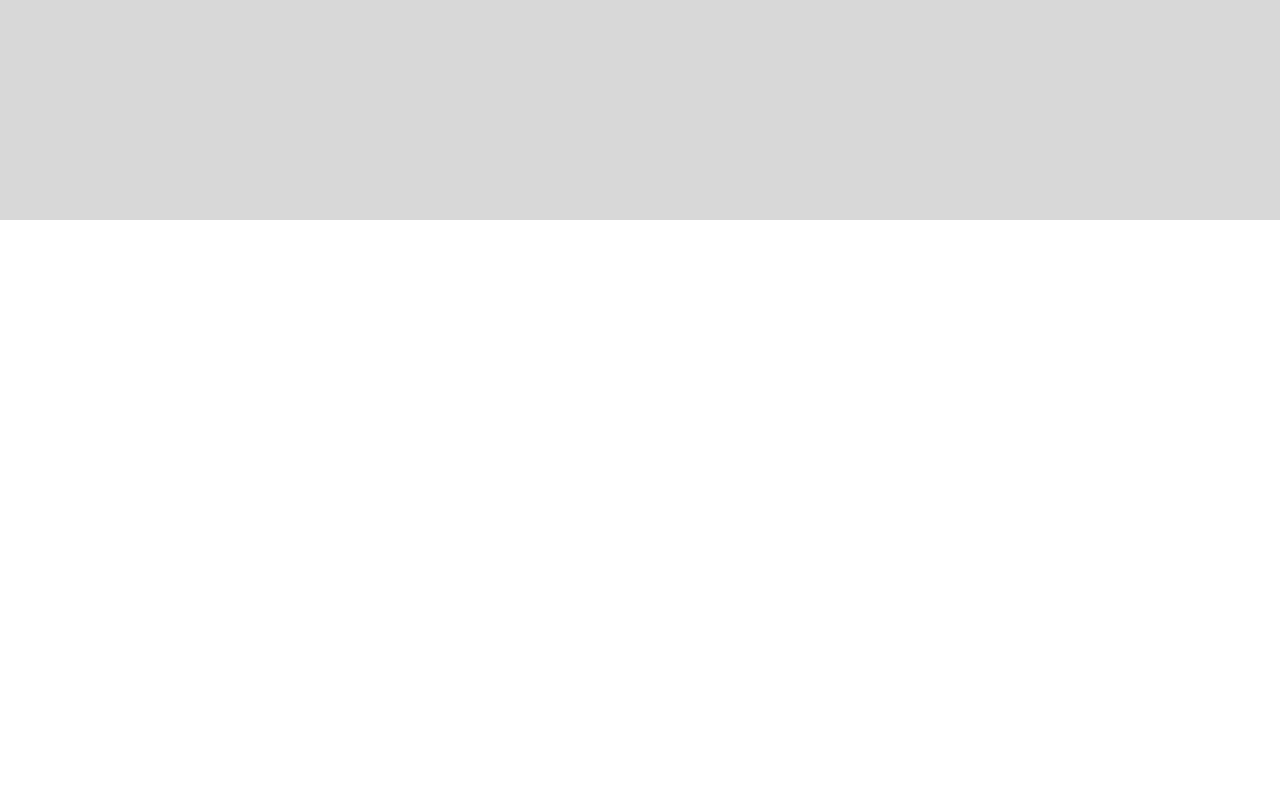
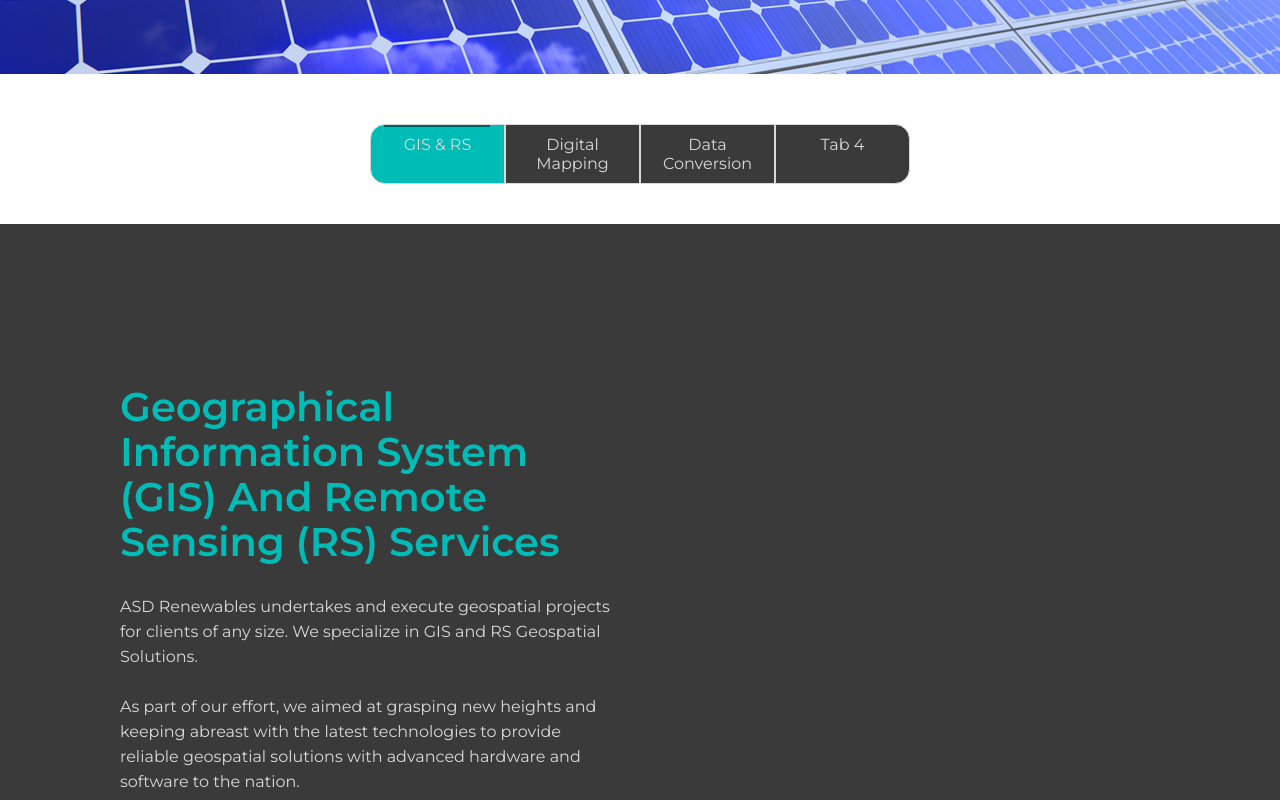
Before and after one commit to layiwola008/asdrenewable, a Next.js app: page /asd-renewables/services in a window 1280 px wide. Shown: the part 300-1100 px from the top of the page. Before the commit the page ends 800 px from the top, so only its background shows below. Built offline with nearby package versions, Linux system fonts and the light colour scheme.

Commit message:
Services page

```diff
--- a/components/Energyforms.jsx
+++ b/components/Energyforms.jsx
@@ -33,8 +33,8 @@ const Energyforms = () => {
 
       <div className="cards">
         {energyForms.map((item) => (
-          <Bounce bottom>
-            <div className="card" key={item.id}>
+          <Bounce bottom key={item.id}>
+            <div className="card">
               <span>
                 <Link href={item.page}>
                   <Image
--- a/components/Footer.jsx
+++ b/components/Footer.jsx
@@ -4,6 +4,7 @@ import React from "react";
 import Logo from "../public/images/asd-logo.png";
 import { ImLocation2 } from "react-icons/im";
 import { FaHeadphonesAlt } from "react-icons/fa";
+import Link from "next/link";
 
 const Footer = () => {
   return (
@@ -50,6 +51,8 @@ const Footer = () => {
         <p>Company</p>
           <ul>
             <li>About Us</li>
+            <Link href="/asd-renewables/services"><li>Services</li></Link>
+            <li>Solutions</li>
             <li>Our Partners</li>
             <li>Contact Us</li>
           </ul>
--- /dev/null
+++ b/components/dcm.jsx
@@ -0,0 +1,39 @@
+import React from "react";
+
+const Dcm = ({ tab }) => {
+  return (
+    <div
+      className={`${
+        tab === 3 ? "tab__content active__tab__content" : "tab__content"
+      }`}
+    >
+      <div className="row">
+        <div className="col__md">
+          <h2 className="service__title">Data Conversion and Migration</h2>
+          <p>
+            We delivered proven data conversion and quality control processes
+            that ensure accurate and complete GIS data in the most
+            cost-effective manner at all times to our clients.
+            <br />
+            <br />
+            We convert and migrate source data into any GIS Platform from:
+            <br />
+            <br />
+            <ul>
+                <li>Hardcopy Maps</li>
+                <li>GIS Data Format (ESRI Format / MapInfo Format)</li>
+                <li>AutoCAD Drawings</li>
+                <li>Field Records and Notes</li>
+                <li>GPS Data</li>
+            </ul>
+
+
+          </p>
+        </div>
+        <div className="col__md"></div>
+      </div>
+    </div>
+  );
+};
+
+export default Dcm;
--- /dev/null
+++ b/components/services/dmda.jsx
@@ -0,0 +1,35 @@
+import React from "react";
+
+const Dmda = ({ tab }) => {
+  return (
+    <div
+      className={`${
+        tab === 2 ? "tab__content active__tab__content" : "tab__content"
+      }`}
+    >
+      <div className="row">
+        <div className="col__md">
+          <h2 className="service__title">
+            Digital Mapping and Data Acquisition
+          </h2>
+          <p>
+            ASD provides comprehensive data acquisition in the most efficient
+            manner for effective Inventories, maintenance procedures, quality
+            control, documentation of state of construction planning and
+            documentation of construction environmental impact studies no matter
+            the what the acquisition purpose be it for a new GIS or update an
+            existing GIS system.
+            <br />
+            <br />
+            Our expertise covers a wide range of Asset Management Mapping
+            including but not limited to Underground Utility Cable and Piping
+            network, Streetlight, Road Furniture.
+          </p>
+        </div>
+        <div className="col__md"></div>
+      </div>
+    </div>
+  );
+};
+
+export default Dmda;
--- /dev/null
+++ b/components/services/gis.jsx
@@ -0,0 +1,40 @@
+import React from 'react'
+
+const Gis = ({tab}) => {
+  return (
+    <div
+    className={`${
+      tab === 1 ? "tab__content active__tab__content" : "tab__content"
+    }`}
+  >
+    <div className="row">
+      <div className="col__md">
+        <h2 className="service__title">
+          Geographical Information System (GIS) And Remote Sensing (RS)
+          Services
+        </h2>
+        <p>
+          ASD Renewables undertakes and execute geospatial projects for
+          clients of any size. We specialize in GIS and RS Geospatial
+          Solutions.
+          <br />
+          <br />
+          As part of our effort, we aimed at grasping new heights and
+          keeping abreast with the latest technologies to provide
+          reliable geospatial solutions with advanced hardware and
+          software to the nation.
+          <br />
+          <br />
+          We provide accurate surveying services of high resolution and
+          medium resolution optical satellite imagery from Maxar
+          Technologies, airborne radar (IfSAR) data and LiDAR with
+          integration of valuable geospatial data.
+        </p>
+      </div>
+      <div className="col__md"></div>
+    </div>
+  </div>
+  )
+}
+
+export default Gis;
--- a/pages/_app.js
+++ b/pages/_app.js
@@ -18,8 +18,14 @@ import "../styles/footer.css";
 //About Us Styles
 import "../styles/about.css";
 
+//Services Styles
+import "../styles/services.css";
+
 //Quote Page Styles
 import "../styles/quote.css";
+
+//Tabs Styles
+import "../styles/tabs.css";
 
 function MyApp({ Component, pageProps }) {
   return (
--- a/pages/asd-renewables/services.jsx
+++ b/pages/asd-renewables/services.jsx
@@ -1,11 +1,85 @@
-import React from 'react'
+import React, { useState } from "react";
+import Image from "next/image";
+import Slide from "react-reveal/Slide";
+
+import Gis from "../../components/services/gis";
+import Dmda from "../../components/services/dmda";
+import Dcm from "../../components/dcm";
+
+import aboutImage from "../../public/images/about-asd.png";
+import asdMan from "../../public/images/asd-man.jpg";
+
+import { solutions } from "../../components/data";
+import Link from "next/link";
 
 const services = () => {
+  const [tab, setTab] = useState(1);
+
+  const activateTab = (index) => {
+    setTab(index);
+    console.log(index);
+  };
+
   return (
-    <div>
+    <>
+      <span className="page__header">
+        <Image
+          src={aboutImage}
+          alt="Image"
+          width="1370"
+          height="400"
+          objectFit="cover"
+        />
+        <h1>Our Services</h1>
+      </span>
+      <div className="page__wrapper">
+        {/*Div Tabs*/}
+        <div className="box">
+          <div className="tabs">
+            <div
+              onClick={() => activateTab(1)}
+              className={`${tab === 1 ? "tab active-tab" : "tab"}`}
+            >
+              GIS & RS
+            </div>
 
-    </div>
-  )
-}
+            <div
+              onClick={() => activateTab(2)}
+              className={`${tab === 2 ? "tab active-tab" : "tab"}`}
+            >
+              Digital Mapping
+            </div>
 
-export default services
+            <div
+              onClick={() => activateTab(3)}
+              className={`${tab === 3 ? "tab active-tab" : "tab"}`}
+            >
+             Data Conversion
+            </div>
+
+            <div
+              onClick={() => activateTab(4)}
+              className={`${tab === 4 ? "tab active-tab" : "tab"}`}
+            >
+              Tab 4
+            </div>
+          </div>
+        </div>
+      </div>
+
+      {/*Tab Contents*/}
+      <div className="full__container">
+        <div className="tab__contents">
+
+        <Gis tab={tab} />
+        <Dmda tab={tab} />
+        <Dcm tab={tab} />
+
+
+        </div>
+      </div>
+    </>
+  );
+};
+
+export default services;
--- a/styles/globals.css
+++ b/styles/globals.css
@@ -36,6 +36,16 @@ button:hover {
 
 .page__wrapper {
   padding: 0 100px;
+}
+
+.full__container {
+  width: 100%;
+  margin-top: 40px;
+  background-color: #3A3A3A;
+  color: #d8d8d8;
+  padding: 100px 100px;
+  display: flex;
+  flex-direction: column;
 }
 /*Forms Of Energy Start*/
 .page__header {
--- /dev/null
+++ b/styles/services.css
@@ -0,0 +1,3 @@
+.service__title {
+    line-height: 45px;
+}
--- /dev/null
+++ b/styles/tabs.css
@@ -0,0 +1,84 @@
+.box {
+    border: 2px solid gray;
+    width: 50%;
+    margin: auto;
+    margin-top: 50px;
+    border-radius: 15px;
+    border: none;
+}
+.tabs {
+    display: flex;
+    justify-content: space-between;
+}
+.tab {
+    background: #3A3A3A;
+    flex: 1;
+    padding: 10px;
+    text-align: center;
+    border: 1px solid #D8D8D8;
+    color: #D8D8D8;
+    cursor: pointer;
+    position: relative;
+}
+.tab:first-of-type {
+    border-top-left-radius: 15px;
+    border-bottom-left-radius: 15px;
+}
+.tab:last-of-type {
+    border-top-right-radius: 15px;
+    border-bottom-right-radius: 15px;
+}
+.active-tab {
+    background: #00BCB7;
+    color: #D8D8D8;
+}
+
+.active-tab::after {
+    border-top: 2px solid #006363;
+    content: '';
+    position: absolute;
+    top: 0;
+    left: 13px;
+    right: 10px;
+    bottom: 0;
+    width: 80%;
+    background: initial;
+    animation: new 0.5s;
+}
+@keyframes new {
+    from{
+        top: 50px;
+        left: 13px;
+        right: 10px;
+        background: #006363;
+    }
+    to{
+        top: 0px;
+        left: 13px;
+        right: 10px;
+    }
+}
+
+.tab__contents {
+    position: relative;
+    height: 100vh;
+}
+
+.tab__content {
+    display: none;
+    position: relative;
+}
+
+.active__tab__content {
+    display: block;
+    transition: all 1s ease-in-out;
+    animation: example 0.5s;
+}
+@keyframes example {
+    from{
+        margin-left: 500px;
+    }
+    to{
+        margin-left: 0;
+    }
+}
```
